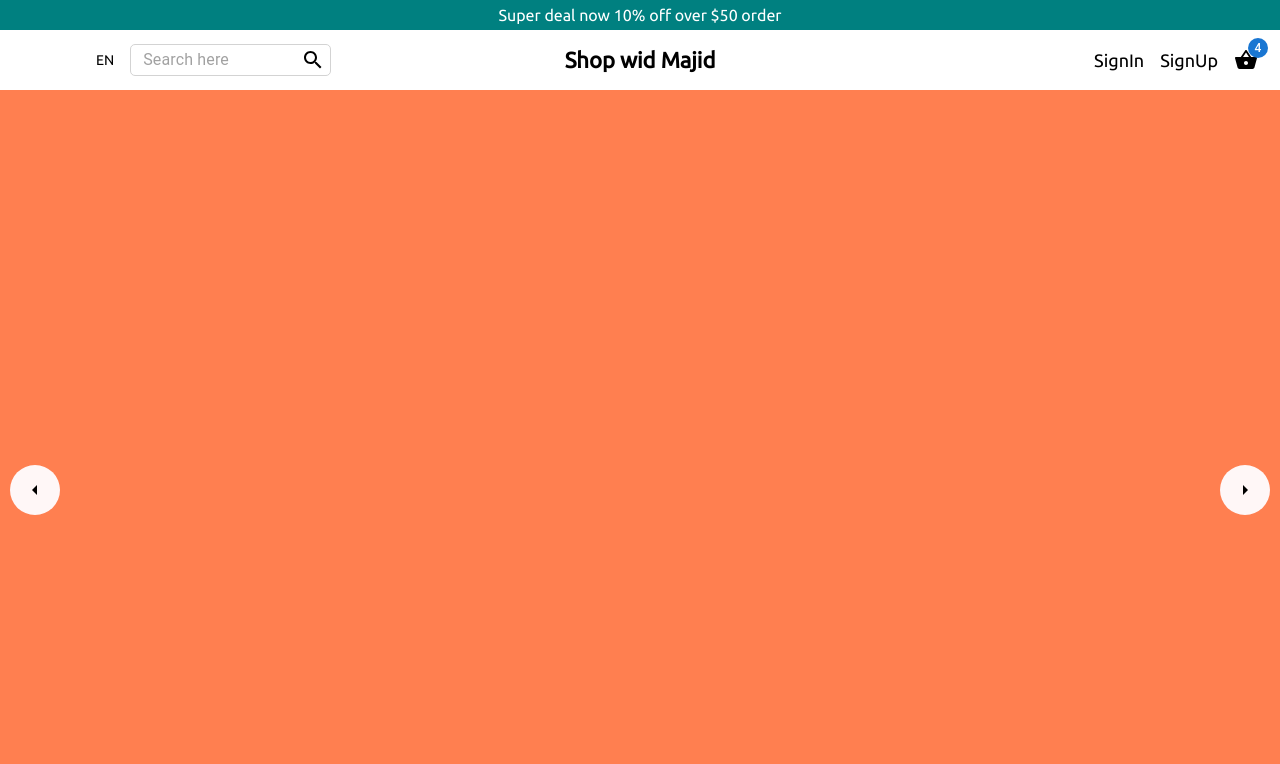
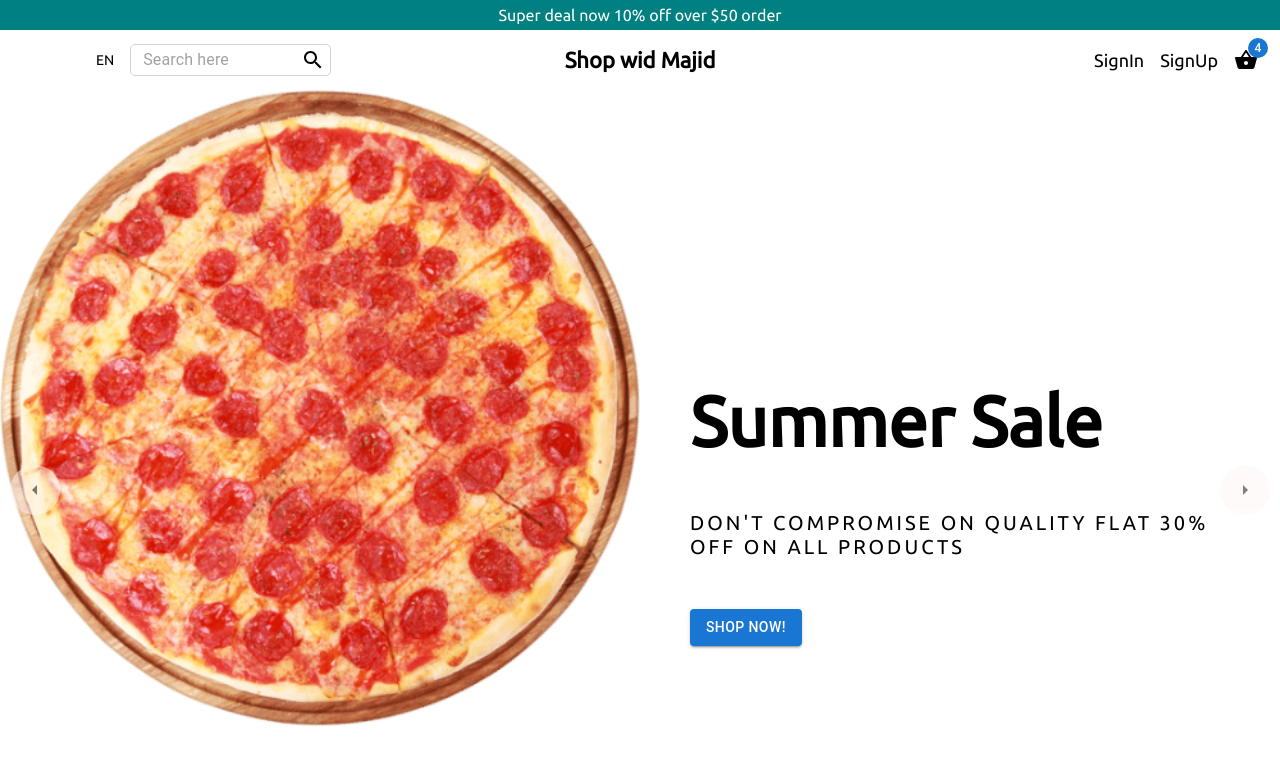
Before and after one commit to MajidAziz03/ecommerce-by-Majid, a Next.js app: page / in a window 1280 px wide. Shown: the top 764 px of the page. Built offline with nearby package versions, Linux system fonts and the light colour scheme.

Commit message:
created slider without functionalities

```diff
--- a/Components/Slider.tsx
+++ b/Components/Slider.tsx
@@ -1,41 +1,100 @@
 import { ArrowLeftOutlined, ArrowRightOutlined } from '@mui/icons-material'
+import { Button } from '@mui/material'
 import React from 'react'
 import styled from 'styled-components'
-
-
 
 const Container = styled.div`
   width: 100%;
   height: 100vh;
   display: flex;
-    background-color: coral;
   position: relative;
-`
+  overflow: hidden;
+`;
 
 const Arrow = styled.div`
-    width : 50px;
+  width: 50px;
   height: 50px;
   background-color: #fff7f7;
   border-radius: 50%;
   display: flex;
+  align-items: center;
   justify-content: center;
-    align-items: center;
   position: absolute;
   top: 0;
   bottom: 0;
+  left: ${(props) => props.direction === "left" && "10px"};
+  right: ${(props) => props.direction === "right" && "10px"};
+  margin: auto;
   cursor: pointer;
-    margin: auto;
-    left : ${props => props.direction === "left" && "10px"};
-    right: ${props => props.direction === "right" && "10px"};
-`
+  opacity: 0.5;
+  z-index: 2;
+`;
+
+const Wrapper = styled.div`
+  height: 100%;
+  display: flex;
+`;
+
+const Slide = styled.div`
+  width: 100vw;
+  height: 100vh;
+  display: flex;
+  align-items: center;
+`;
+
+const ImgContainer = styled.div`
+  height: 100%;
+  flex: 1;
+`;
+
+const Image = styled.img`
+  height: 80%;
+`;
+
+const InfoContainer = styled.div`
+  flex: 1;
+  padding: 50px;
+`;
+
+const Title = styled.h1`
+  font-size: 70px;
+`;
+
+const Desc = styled.p`
+  margin: 50px 0px;
+  font-size: 20px;
+  font-weight: 500;
+  letter-spacing: 3px;
+`;
+
+// const Button = styled.button`
+//   padding: 10px;
+//   font-size: 20px;
+//   background-color: transparent;
+//   cursor: pointer;
+// `;
+
+
 
 const Slider = () => {
     return (
         <Container>
-          <Arrow direction = "left">
+            <Arrow direction="left">
                 <ArrowLeftOutlined />
             </Arrow>
-          <Arrow direction = "right">
+            <Wrapper>
+                <Slide>
+                    <ImgContainer>
+                        <Image src='/img/pizza.png' />
+                    </ImgContainer>
+                    <InfoContainer>
+                        <Title> Summer Sale </Title>
+                        <Desc> DON'T COMPROMISE ON QUALITY FLAT 30% OFF ON ALL PRODUCTS </Desc>
+                        <Button variant='contained' color='primary' size='sm' > Shop Now!</Button>
+                    </InfoContainer>
+                </Slide>
+            </Wrapper>
+            <Arrow direction="right">
                 <ArrowRightOutlined />
             </Arrow>
         </Container>
```
Also changed, not shown: public/img/pizza.png (added). Lines whose indentation alone changed are shown as unchanged.
